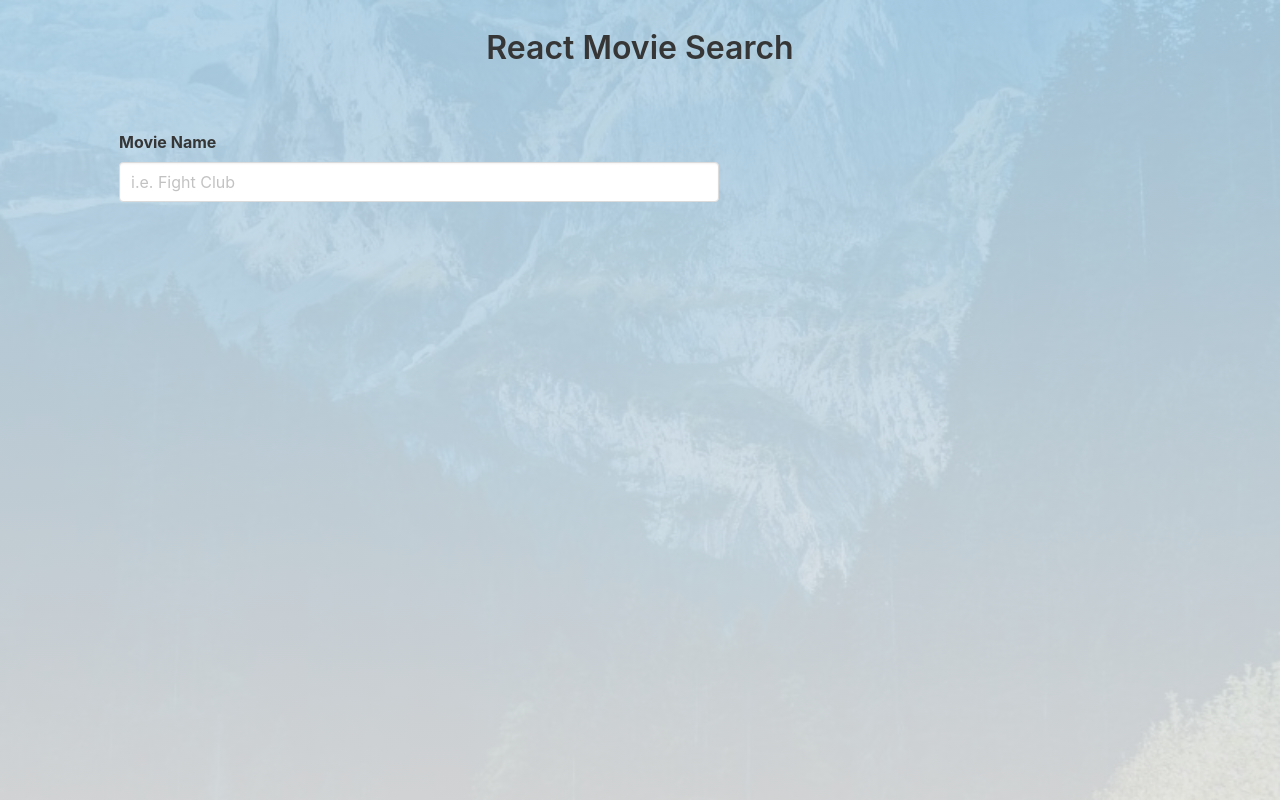
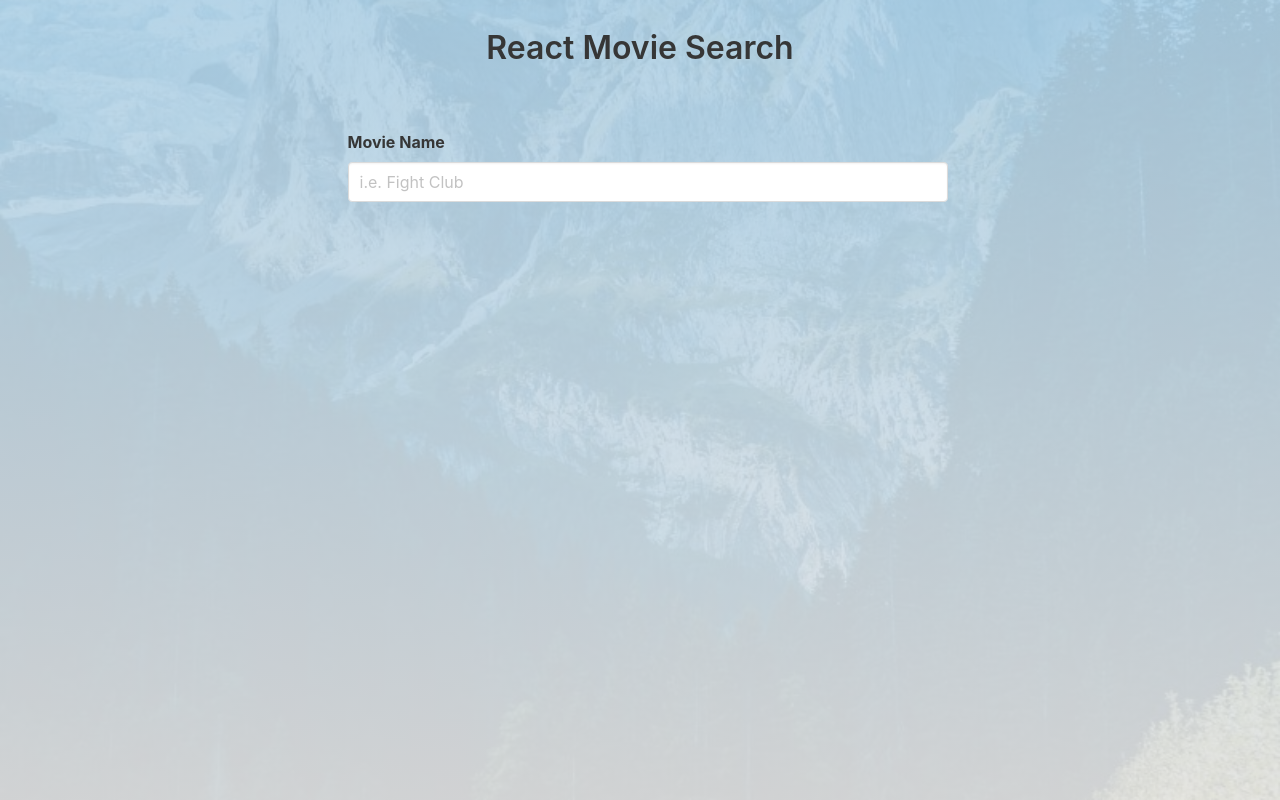
Before and after one commit to RickSanchez7/MovieSeach-DB, a React (Create React App) app: page / in a window 1280 px wide. Built offline with nearby package versions, Linux system fonts and the light colour scheme; no server answers.

Commit message:
fix input position

```diff
--- a/src/App.css
+++ b/src/App.css
@@ -23,9 +23,10 @@ body {
 }
 
 .container {
-  margin: 0 auto;
+  /* margin: 0 auto; */
   max-width: 1000px;
   padding: 40px;
+  /* text-align: center; */
 }
 
 .title {
--- a/src/components/SingleMovie/SingleMovie.jsx
+++ b/src/components/SingleMovie/SingleMovie.jsx
@@ -1,4 +1,4 @@
-import React, { useEffect } from 'react';
+import React, { useEffect, useCallback } from 'react';
 import { useState } from 'react';
 import { Link } from 'react-router-dom';
 import { FaStarHalfAlt, FaStar, FaRegStar, FaArrowLeft } from 'react-icons/fa';
@@ -12,7 +12,7 @@ const SingleMovie = ({ match }) => {
   const [error, setError] = useState({ show: false, msg: '' });
   const [isLoading, setIsLoading] = useState(true);
 
-  const fetchMovie = async () => {
+  const fetchMovie = useCallback(async () => {
     const url = `https://www.omdbapi.com/?apikey=${process.env.REACT_APP_MOVIEDB_API}&i=${id}&plot=full`;
 
     setIsLoading(true);
@@ -30,12 +30,11 @@ const SingleMovie = ({ match }) => {
     } catch (err) {
       console.log(err);
     }
-  };
+  }, [setMovie, setError, setIsLoading, id]);
 
   useEffect(() => {
     fetchMovie();
-    // eslint-disable-next-line react-hooks/exhaustive-deps
-  }, [id]);
+  }, [fetchMovie]);
 
   if (isLoading) {
     return <Loading />;
--- a/src/components/searchMovies/searchMovies.jsx
+++ b/src/components/searchMovies/searchMovies.jsx
@@ -1,4 +1,4 @@
-import React, { useState, useEffect, useRef } from 'react';
+import React, { useState, useEffect, useRef, useCallback } from 'react';
 import { Link } from 'react-router-dom';
 
 import Loading from '../loading';
@@ -11,7 +11,7 @@ function SearchMovies() {
 
   const [movies, setMovies] = useState([]);
 
-  const searchMovies = async () => {
+  const searchMovies = useCallback(async () => {
     const url = `https://www.omdbapi.com/?apikey=${process.env.REACT_APP_MOVIEDB_API}&s=${query}`;
 
     setIsLoading(true);
@@ -30,7 +30,7 @@ function SearchMovies() {
     } catch (err) {
       console.log(err);
     }
-  };
+  }, [setError, setIsLoading, setMovies, query]);
 
   useEffect(() => {
     let timeoutId = setTimeout(() => {
@@ -38,8 +38,7 @@ function SearchMovies() {
     }, 500);
 
     return () => clearTimeout(timeoutId);
-    // eslint-disable-next-line react-hooks/exhaustive-deps
-  }, [query]);
+  }, [searchMovies]);
 
   let handleChange = e => {
     setQuery(e.target.value);
@@ -69,7 +68,7 @@ function SearchMovies() {
   return (
     <>
       <h1 className='title'> React Movie Search</h1>
-      <div className='container' ref={wrapperRef}>
+      <div className='container main' ref={wrapperRef}>
         <div className={`dropdown ${query && !error.show ? 'is-active' : ''}`}>
           <div className='tutorial'>
             <label htmlFor='query' className='label'>
--- a/src/components/searchMovies/searchMovies.styles.css
+++ b/src/components/searchMovies/searchMovies.styles.css
@@ -5,6 +5,9 @@
 
 .error {
   color: red;
+}
+label {
+  text-align: left;
 }
 
 @media only screen and (max-width: 600px) {
@@ -21,6 +24,9 @@
   max-height: 500px;
   overflow: auto;
   width: 500px;
+}
+.main {
+  text-align: center;
 }
 
 @media only screen and (max-width: 600px) {
```
